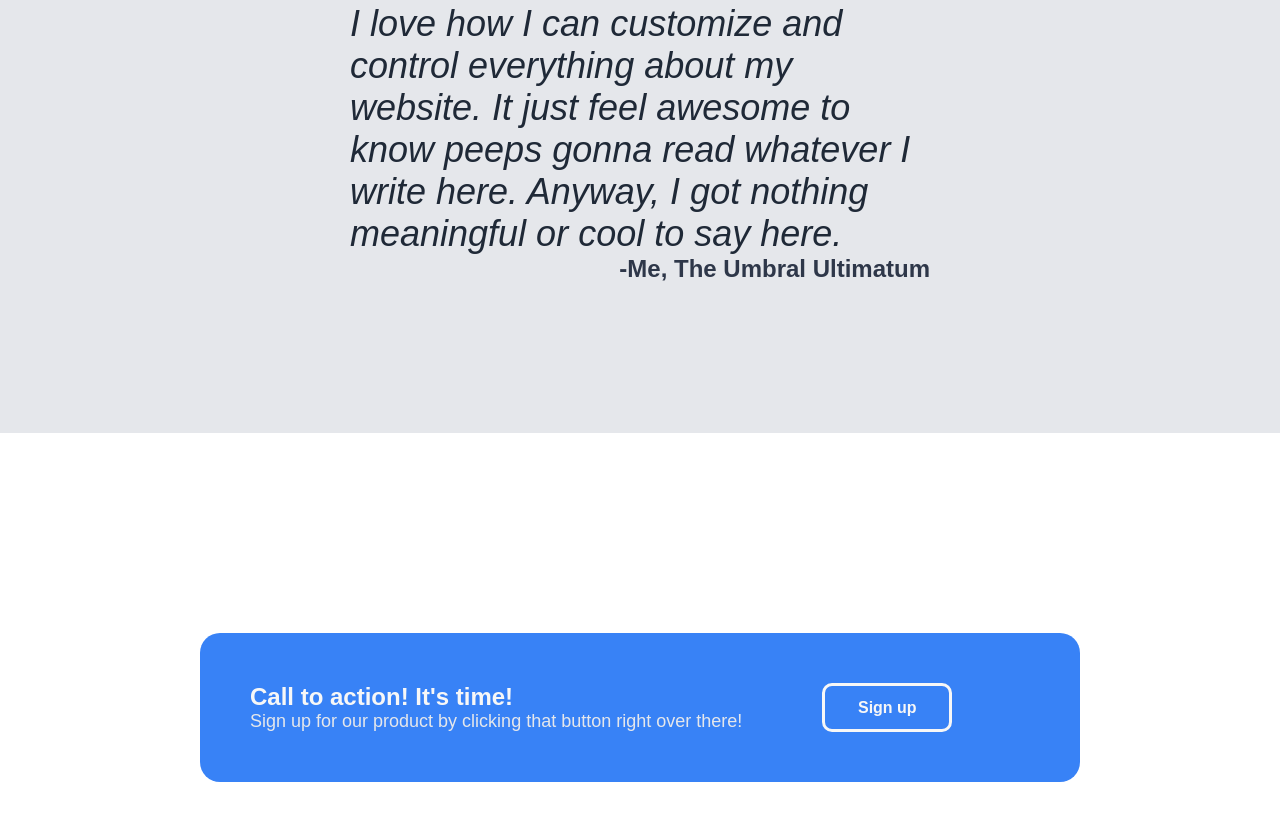
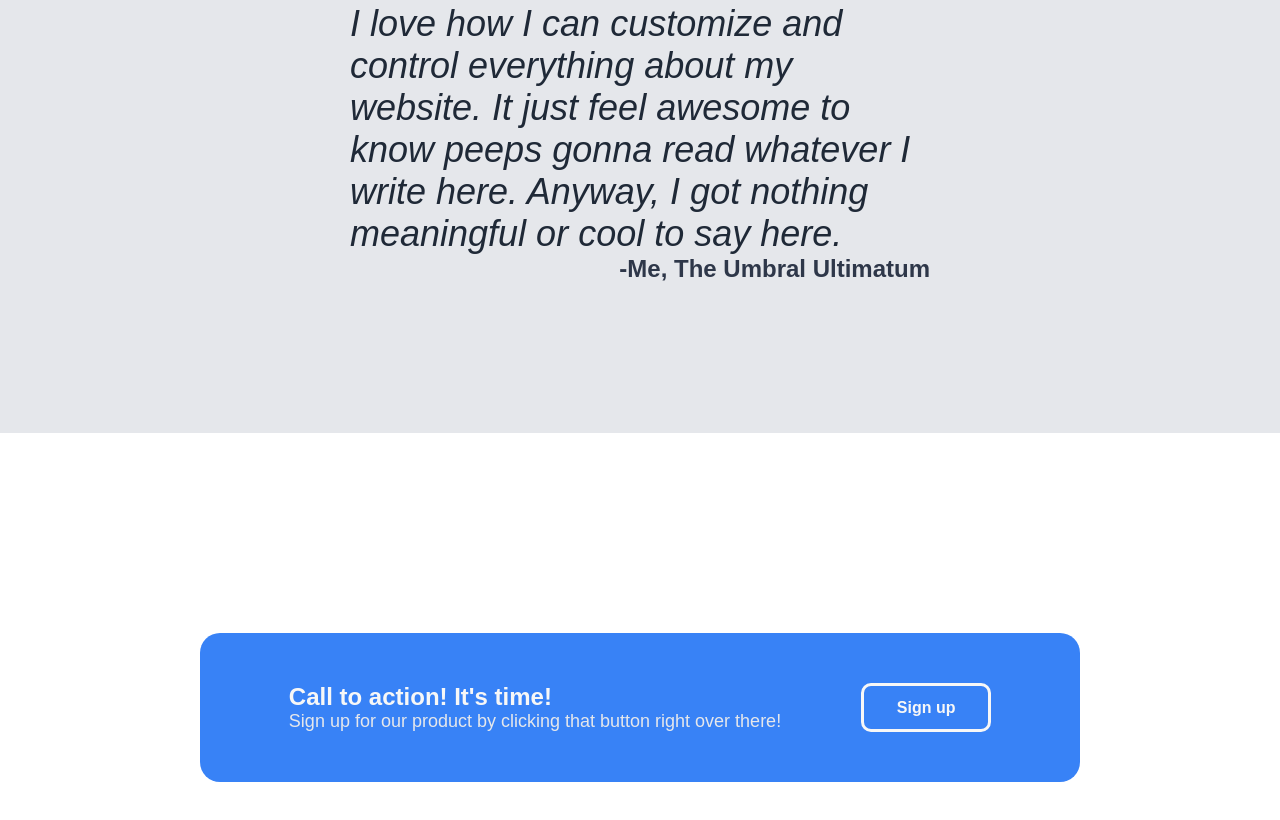
Before and after one commit to diverenforce/landing-page, a plain HTML site: page index.html in a window 1280 px wide. Shown: the part 1350-2170 px from the top of the page. Drawn offline with Linux system fonts and the light colour scheme.

Commit message:
Fix typo in sign-box css

```diff
--- a/styles.css
+++ b/styles.css
@@ -153,7 +153,7 @@ a {
     background-color:#3882F6;
     gap: 80px;
     padding: 50px;
-    justify-content: centers;
+    justify-content: center;
     border-radius: 20px;
 }
 
```
